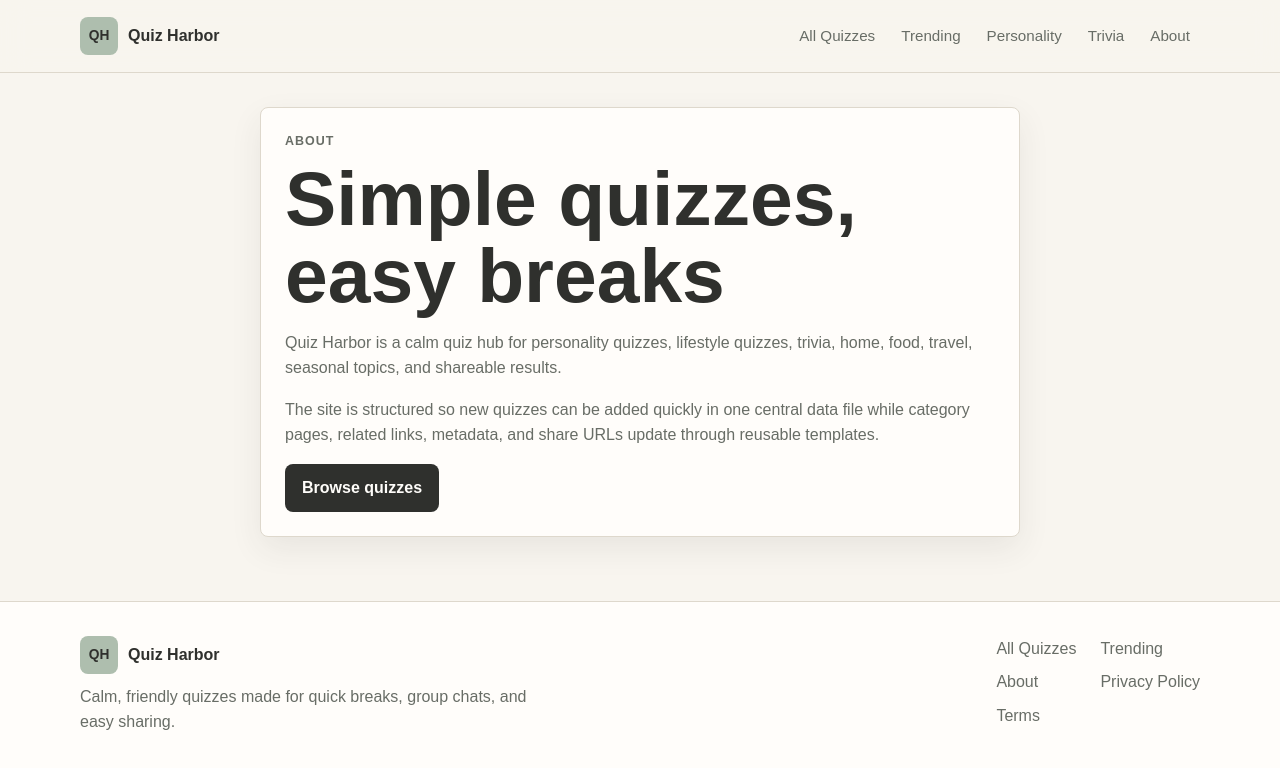
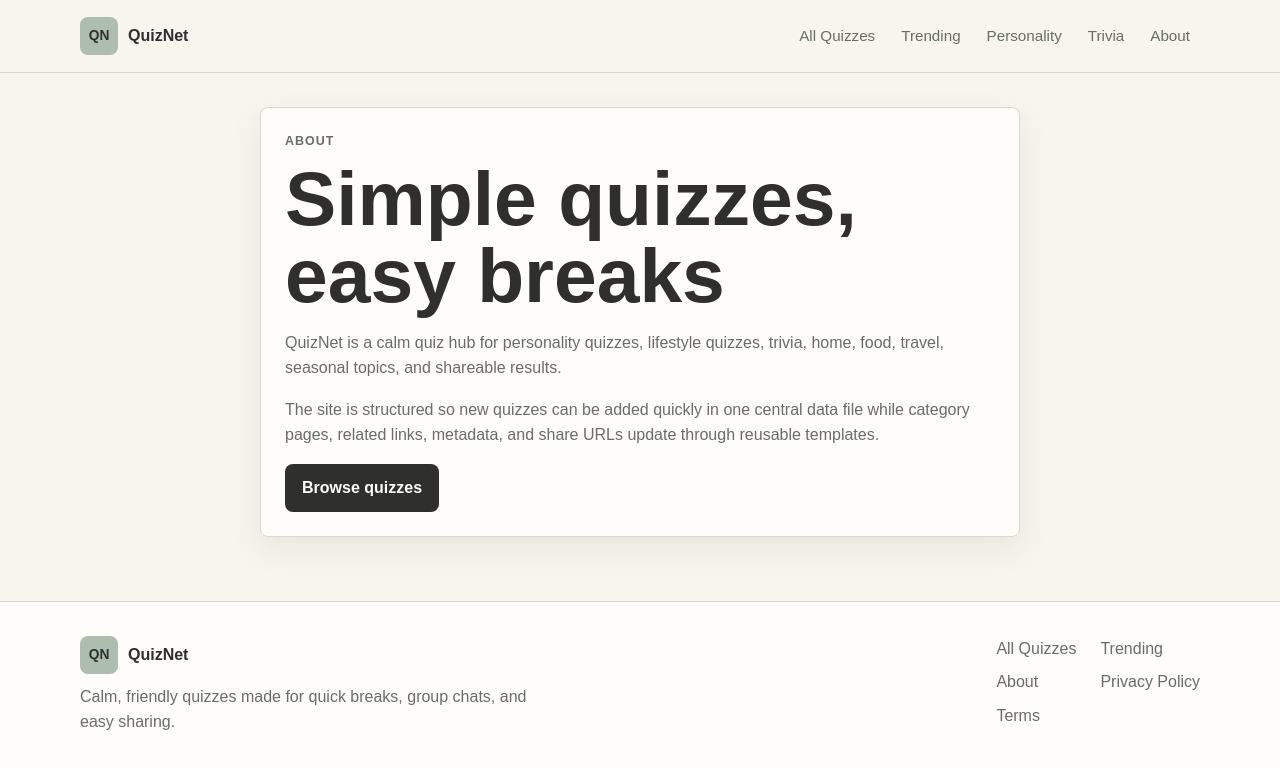
Before and after one commit to Weewoh04/QuizNet, a Next.js app: page /about in a window 1280 px wide. Shown: the top 768 px of the page. Built offline with nearby package versions, Linux system fonts and the light colour scheme; no server answers.

Commit message:
Rename site brand to QuizNet

```diff
--- a/app/about/page.tsx
+++ b/app/about/page.tsx
@@ -3,7 +3,7 @@ import Link from "next/link";
 
 export const metadata: Metadata = {
   title: "About",
-  description: "Learn about Quiz Harbor, a calm hub for friendly quizzes and shareable results."
+  description: "Learn about QuizNet, a calm hub for friendly quizzes and shareable results."
 };
 
 export default function AboutPage() {
@@ -13,7 +13,7 @@ export default function AboutPage() {
         <p className="eyebrow">About</p>
         <h1>Simple quizzes, easy breaks</h1>
         <p>
-          Quiz Harbor is a calm quiz hub for personality quizzes, lifestyle
+          QuizNet is a calm quiz hub for personality quizzes, lifestyle
           quizzes, trivia, home, food, travel, seasonal topics, and shareable
           results.
         </p>
--- a/app/layout.tsx
+++ b/app/layout.tsx
@@ -2,12 +2,12 @@ import type { Metadata } from "next";
 import Link from "next/link";
 import "./globals.css";
 
-const siteName = "Quiz Harbor";
+const siteName = "QuizNet";
 const siteDescription =
   "A calm quiz hub for personality quizzes, trivia, lifestyle quizzes, and shareable results.";
 
 export const metadata: Metadata = {
-  metadataBase: new URL(process.env.NEXT_PUBLIC_SITE_URL || "https://quiz-harbor.example.com"),
+  metadataBase: new URL(process.env.NEXT_PUBLIC_SITE_URL || "https://quiznet.example.com"),
   title: {
     default: `${siteName} | Simple Quizzes for Every Mood`,
     template: `%s | ${siteName}`
@@ -50,7 +50,7 @@ export default function RootLayout({
         <header className="site-header">
           <div className="container header-inner">
             <Link className="brand" href="/" aria-label={`${siteName} home`}>
-              <span className="brand-mark">QH</span>
+              <span className="brand-mark">QN</span>
               <span>{siteName}</span>
             </Link>
             <nav className="nav-scroll" aria-label="Primary navigation">
@@ -67,7 +67,7 @@ export default function RootLayout({
           <div className="container footer-grid">
             <div>
               <Link className="brand footer-brand" href="/">
-                <span className="brand-mark">QH</span>
+                <span className="brand-mark">QN</span>
                 <span>{siteName}</span>
               </Link>
               <p>
--- a/app/page.tsx
+++ b/app/page.tsx
@@ -18,7 +18,7 @@ export default function HomePage() {
       <section className="hero">
         <div className="container hero-grid">
           <div className="hero-copy">
-            <p className="eyebrow">Quiz Harbor</p>
+            <p className="eyebrow">QuizNet</p>
             <h1>Simple Quizzes for Every Mood</h1>
             <p>
               Take fun personality quizzes, trivia, lifestyle quizzes, and share
--- a/app/privacy/page.tsx
+++ b/app/privacy/page.tsx
@@ -2,7 +2,7 @@ import type { Metadata } from "next";
 
 export const metadata: Metadata = {
   title: "Privacy Policy",
-  description: "Privacy Policy for Quiz Harbor."
+  description: "Privacy Policy for QuizNet."
 };
 
 export default function PrivacyPage() {
--- a/app/quizzes/page.tsx
+++ b/app/quizzes/page.tsx
@@ -7,7 +7,7 @@ import { getNewQuizzes } from "@/lib/quiz";
 
 export const metadata: Metadata = {
   title: "All Quizzes",
-  description: "Browse every personality quiz, trivia quiz, lifestyle quiz, and shareable result on Quiz Harbor."
+  description: "Browse every personality quiz, trivia quiz, lifestyle quiz, and shareable result on QuizNet."
 };
 
 export default function AllQuizzesPage() {
--- a/app/terms/page.tsx
+++ b/app/terms/page.tsx
@@ -2,7 +2,7 @@ import type { Metadata } from "next";
 
 export const metadata: Metadata = {
   title: "Terms",
-  description: "Terms of use for Quiz Harbor."
+  description: "Terms of use for QuizNet."
 };
 
 export default function TermsPage() {
--- a/app/trending/page.tsx
+++ b/app/trending/page.tsx
@@ -6,7 +6,7 @@ import { getNewQuizzes, getTrendingQuizzes } from "@/lib/quiz";
 
 export const metadata: Metadata = {
   title: "Trending Quizzes",
-  description: "Take the most popular shareable quizzes on Quiz Harbor."
+  description: "Take the most popular shareable quizzes on QuizNet."
 };
 
 export default function TrendingPage() {
--- a/lib/quiz.ts
+++ b/lib/quiz.ts
@@ -92,6 +92,6 @@ export function scoreQuiz(
 }
 
 export function absoluteUrl(path = "/") {
-  const base = process.env.NEXT_PUBLIC_SITE_URL || "https://quiz-harbor.example.com";
+  const base = process.env.NEXT_PUBLIC_SITE_URL || "https://quiznet.example.com";
   return new URL(path, base).toString();
 }
```
Also changed, not shown: public/images/og-default.svg.
